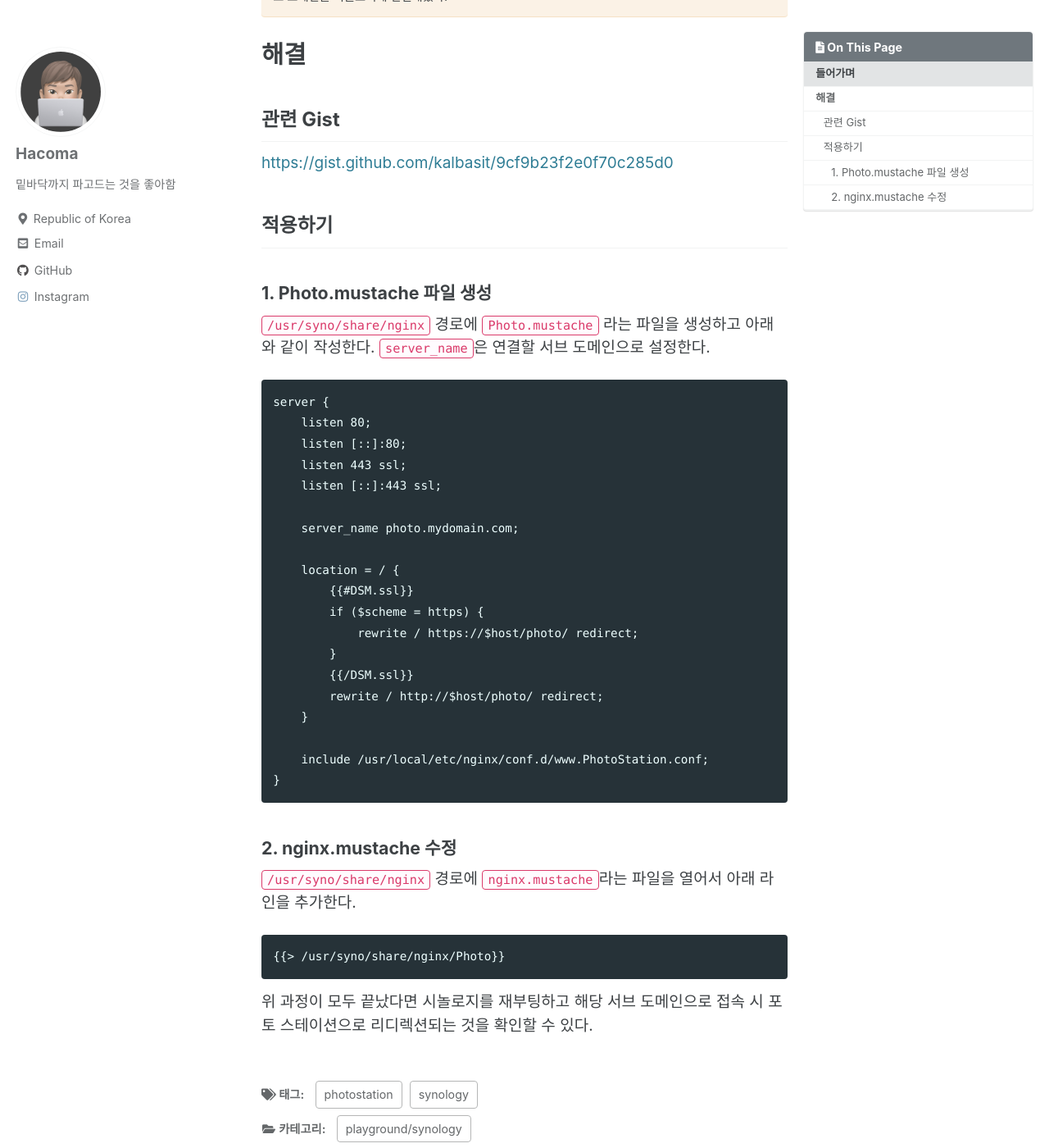
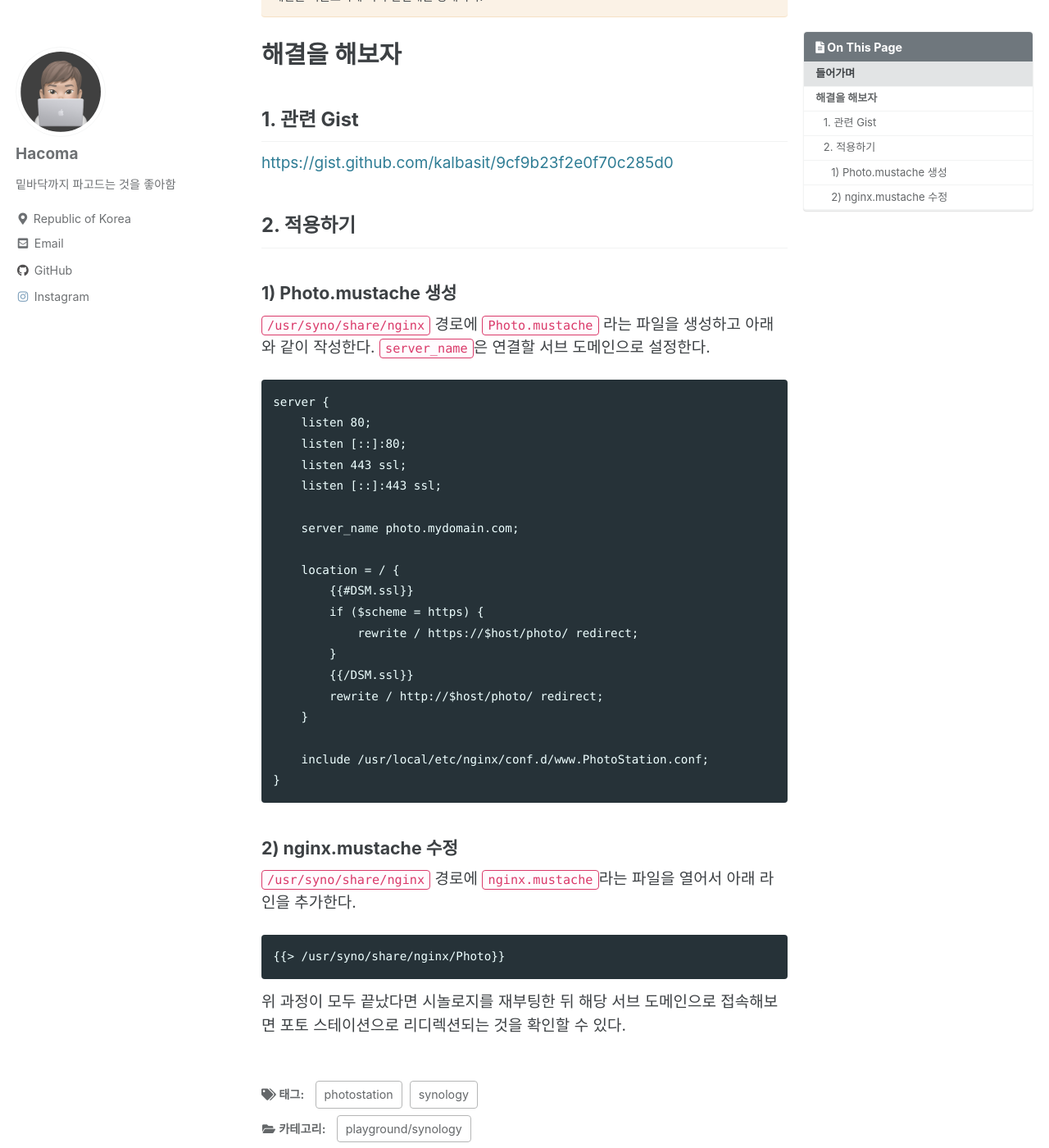
Before and after one commit to hacoma/hacoma.github.io, a Jekyll site: the page built from _posts/playground/synology/2020-10-29-synology-photostation-apply-custom-domain.md, in a window 1280 px wide and 1400 px high, scrolled down 897 px. Shown: the whole window at 82% size. Built offline with Jekyll 4.4.1, drawn with Linux system fonts in a browser that asks for light colours; cached includes are drawn as plain includes; comment, search, counter and statistics services are not loaded; some of the changed text lies outside the part shown.

Commit message:
fix: synology-photostation-apply-custom-domain change content

````diff
--- a/_posts/playground/synology/2020-10-29-synology-photostation-apply-custom-domain.md
+++ b/_posts/playground/synology/2020-10-29-synology-photostation-apply-custom-domain.md
@@ -26,19 +26,19 @@ toc_sticky: true
 
 혹시나 나 같이 헤매는 사람이 있을까봐 공유해본다.
 
-**경고:** 해당 작업의 선행 과정으로 도메인 CNAME 레코드 등록을 통해 photo.mydomain.com라는 서브 도메인을 시놀로지에 연결해뒀다.
+**경고:** 해당 작업의 선행 과정으로 CNAME 레코드 등록을 통해 photo.mydomain.com이라는 서브 도메인을 시놀로지에 미리 연결해둔 상태이다.
 {: .notice--warning}
 
 
-# 해결
+# 해결을 해보자
 
-## 관련 Gist
+## 1. 관련 Gist
 
 [https://gist.github.com/kalbasit/9cf9b23f2e0f70c285d0](https://gist.github.com/kalbasit/9cf9b23f2e0f70c285d0)
 
-## 적용하기
+## 2. 적용하기
 
-### 1. Photo.mustache 파일 생성
+### 1) Photo.mustache 생성
 
 `/usr/syno/share/nginx` 경로에 `Photo.mustache` 라는 파일을 생성하고 아래와 같이 작성한다.
 `server_name`은 연결할 서브 도메인으로 설정한다.
@@ -65,7 +65,7 @@ server {
 }
 ```
 
-### 2. nginx.mustache 수정
+### 2) nginx.mustache 수정
 
 `/usr/syno/share/nginx` 경로에 `nginx.mustache`라는 파일을 열어서 아래 라인을 추가한다.
 
@@ -74,5 +74,5 @@ server {
 {% raw %}{{> /usr/syno/share/nginx/Photo}}{% endraw %}
 ```
 
-위 과정이 모두 끝났다면 시놀로지를 재부팅하고 해당 서브 도메인으로 접속 시
+위 과정이 모두 끝났다면 시놀로지를 재부팅한 뒤 해당 서브 도메인으로 접속해보면
 포토 스테이션으로 리디렉션되는 것을 확인할 수 있다.
````
